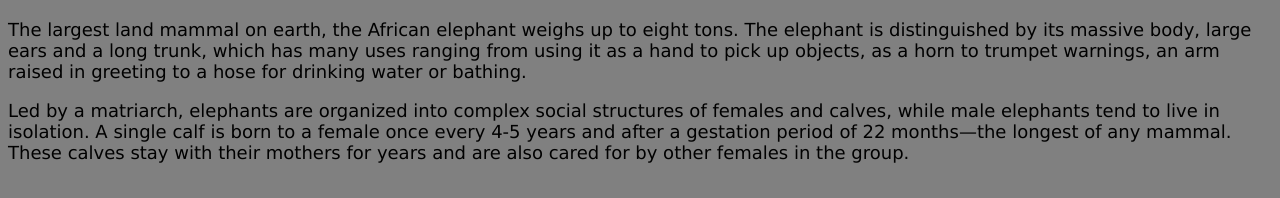
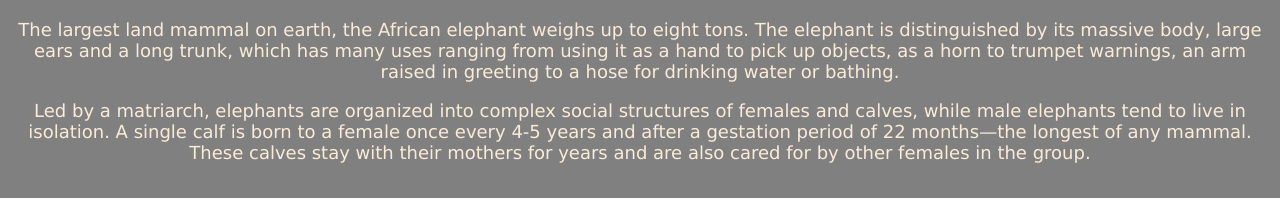
Before and after one commit to Mosbycr/Elephants, a plain HTML site: page index.html in a window 1280 px wide. Shown: the part 602-800 px from the top of the page. Drawn offline with Linux system fonts and the light colour scheme.

Commit message:
css updated

```diff
--- a/elephant.css
+++ b/elephant.css
@@ -9,6 +9,7 @@ h1 {
 }
 
 img {
+    text-align: center;
     width: 700px;
     height: 500px;
 }
@@ -16,5 +17,6 @@ img {
 p {
     font-size: 18px;
     font-family: 'Lucida Sans', 'Lucida Sans Regular', 'Lucida Grande', 'Lucida Sans Unicode', Geneva, Verdana, sans-serif;
-
+    text-align: center;
+    color: antiquewhite;
 }
```
